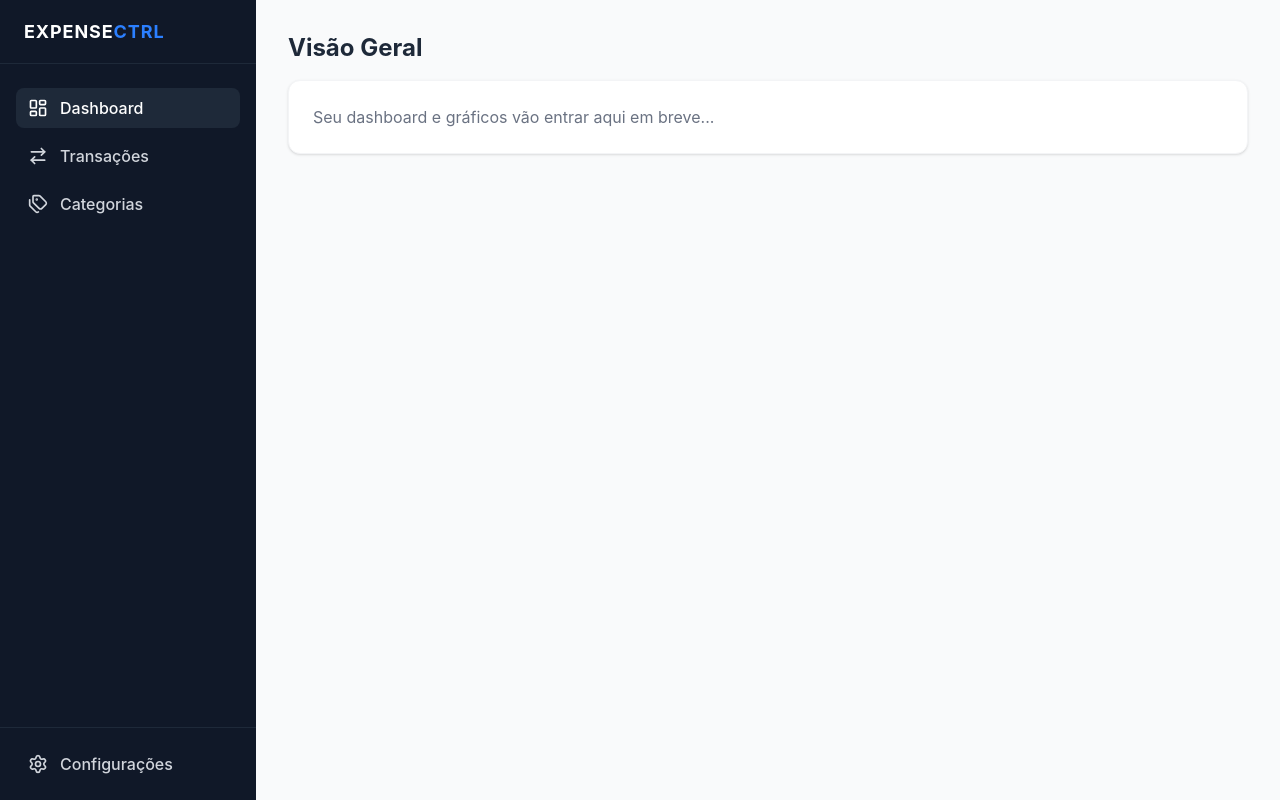
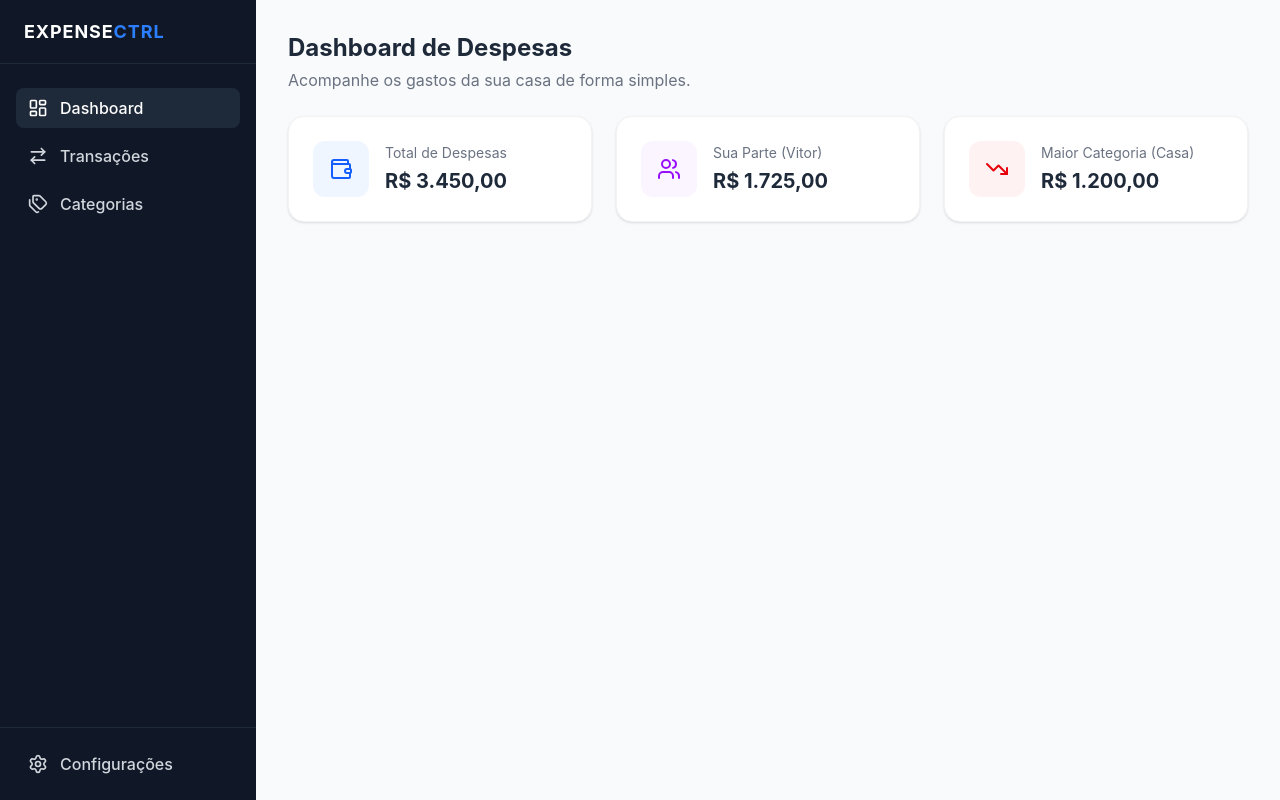
Before and after one commit to VitorMoraes99/HomeExpenseControl.WebUI, a React (Vite) app: page / in a window 1280 px wide. Built offline with nearby package versions, Linux system fonts and the light colour scheme.

Commit message:
feat: add dashboard summary cards for totals and categories

```diff
--- a/src/App.tsx
+++ b/src/App.tsx
@@ -1,16 +1,10 @@
 import { AppLayout } from "./components/layout/AppLayout";
+import { Dashboard } from "./pages/Dashboard";
 
 export default function App() {
   return (
     <AppLayout>
-      <div>
-        <h2 className="text-2xl font-bold text-gray-800 mb-4">Visão Geral</h2>
-        <div className="p-6 bg-white rounded-xl shadow-sm border border-gray-100">
-          <p className="text-gray-500">
-            Seu dashboard e gráficos vão entrar aqui em breve...
-          </p>
-        </div>
-      </div>
+      <Dashboard />
     </AppLayout>
   );
 }
--- /dev/null
+++ b/src/components/dashboard/SummaryCard.tsx
@@ -0,0 +1,29 @@
+import type { ElementType } from "react";
+
+interface SummaryCardProps {
+  title: string;
+  amount: string;
+  icon: ElementType;
+  iconColorClass: string;
+  iconBgClass: string;
+}
+
+export function SummaryCard({
+  title,
+  amount,
+  icon: Icon,
+  iconColorClass,
+  iconBgClass,
+}: SummaryCardProps) {
+  return (
+    <div className="bg-white p-6 rounded-2xl shadow-sm border border-gray-100 flex items-center gap-4">
+      <div className={`p-4 rounded-xl ${iconBgClass}`}>
+        <Icon className={`w-6 h-6 ${iconColorClass}`} />
+      </div>
+      <div>
+        <p className="text-sm text-gray-500 mb-1">{title}</p>
+        <p className="text-xl font-bold text-gray-800">{amount}</p>
+      </div>
+    </div>
+  );
+}
--- /dev/null
+++ b/src/pages/Dashboard.tsx
@@ -0,0 +1,41 @@
+import { Wallet, TrendingDown, Users } from "lucide-react";
+import { SummaryCard } from "../components/dashboard/SummaryCard";
+
+export function Dashboard() {
+  return (
+    <div className="space-y-6">
+      <div>
+        <h2 className="text-2xl font-bold text-gray-800">
+          Dashboard de Despesas
+        </h2>
+        <p className="text-gray-500 mt-1">
+          Acompanhe os gastos da sua casa de forma simples.
+        </p>
+      </div>
+
+      <div className="grid grid-cols-1 md:grid-cols-3 gap-6">
+        <SummaryCard
+          title="Total de Despesas"
+          amount="R$ 3.450,00"
+          icon={Wallet}
+          iconColorClass="text-blue-600"
+          iconBgClass="bg-blue-50"
+        />
+        <SummaryCard
+          title="Sua Parte (Vitor)"
+          amount="R$ 1.725,00"
+          icon={Users}
+          iconColorClass="text-purple-600"
+          iconBgClass="bg-purple-50"
+        />
+        <SummaryCard
+          title="Maior Categoria (Casa)"
+          amount="R$ 1.200,00"
+          icon={TrendingDown}
+          iconColorClass="text-red-600"
+          iconBgClass="bg-red-50"
+        />
+      </div>
+    </div>
+  );
+}
```
